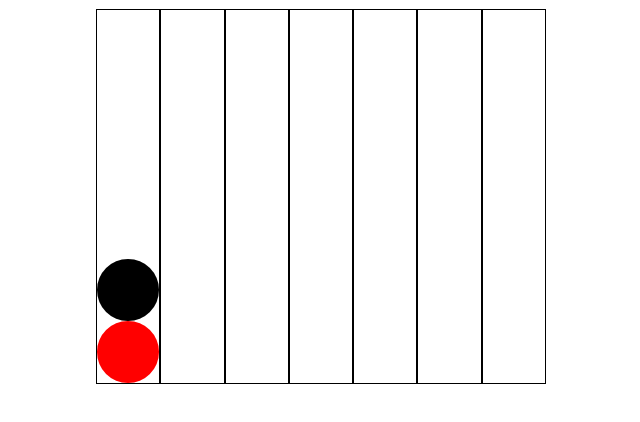
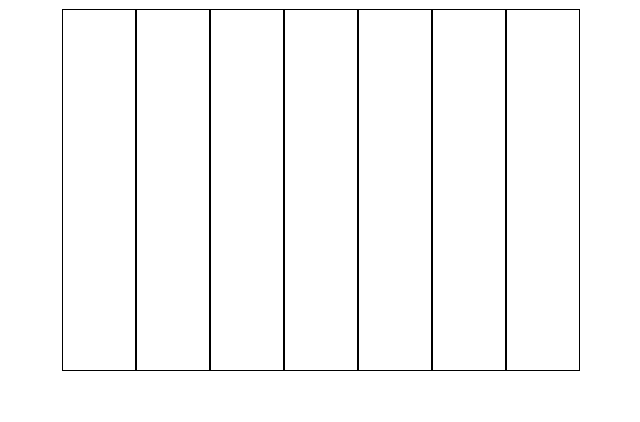
Before and after one commit to kallissin/Lig-4, a plain HTML site: page index.html in a window 1280 px wide. Both pictures are taken after a click on the button "Jogar". Shown: the whole page, without its empty margins (319-959 px from the left). Drawn offline with Linux system fonts and the light colour scheme.

Commit message:
Criando tabuleiro via DOM e adicionando classes e IDs para identificação de cada célula.

```diff
--- a/assets/css/style.css
+++ b/assets/css/style.css
@@ -90,7 +90,7 @@ main {
 
 @media screen and (min-width: 680px) {
     .table {
-        width: 450px;
-        height: 373px;
+        width: 518px;
+        height: 360px;
     }
 }
--- a/assets/js/script.js
+++ b/assets/js/script.js
@@ -1,7 +1,30 @@
 let start__button = document.getElementById('start')
 
 // BOTÃO DE INICIAR O JOGO
-start__button.addEventListener('click', function() {
+start__button.addEventListener('click', function () {
     let modal = document.getElementsByClassName('start__screen')
+    gameStart()
     modal[0].style.display = "none"
 })
+
+
+function gameStart() {
+    let mainscreen = document.getElementById('table')
+
+    for (let i = 0; i < 7; i++) {
+        let coluna = document.createElement('div')
+        coluna.classList.add('table__column')
+        coluna.id = i
+        mainscreen.appendChild(coluna)
+    }
+
+    for (let i = 0; i < 7; i++) {
+        let colunaAtual = document.getElementById(`${i}`)
+        for (let j = 0; j < 5; j++) {
+            let celula = document.createElement('div')
+            celula.classList.add('table__cell')
+            celula.id = i + "." + j
+            colunaAtual.appendChild(celula)
+        }
+    }
+}
--- a/index.html
+++ b/index.html
@@ -1,5 +1,6 @@
 <!DOCTYPE html>
 <html lang="pt-BR">
+
 <head>
     <meta charset="UTF-8">
     <meta http-equiv="X-UA-Compatible" content="IE=edge">
@@ -9,6 +10,7 @@
 
     <title>Lig-4</title>
 </head>
+
 <body>
     <div class="start__screen">
         <div class="container">
@@ -19,29 +21,11 @@
 
 
     <main>
-        <div class="table">
-            <div class="table__column">
-                <div class="table__cell"></div>
-                <div class="table__cell"></div>
-                <div class="table__cell"></div>
-                <div class="table__cell"></div>
-                <div class="table__cell">
-                    <div class="black"></div>
-                </div>
-                <div class="table__cell">
-                    <div class="red"></div>
-                </div>
-            </div>
-            <div class="table__column"></div>
-            <div class="table__column"></div>
-            <div class="table__column"></div>
-            <div class="table__column"></div>
-            <div class="table__column"></div>
-            <div class="table__column"></div>
-
+        <div id="table" class="table">
         </div>
     </main>
 
     <script src="assets/js/script.js"></script>
 </body>
+
 </html>
```
